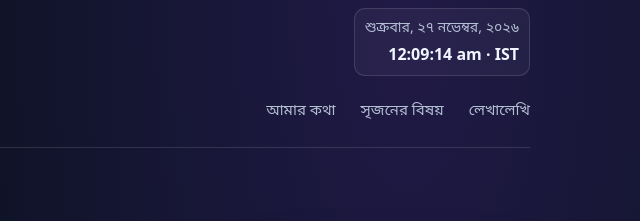
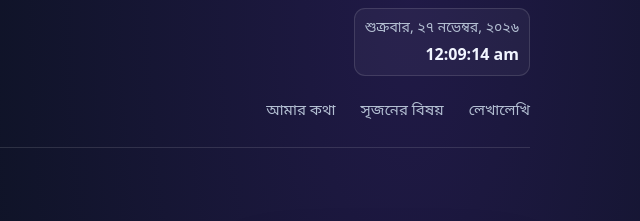
Before and after one commit to subratasds/subratasds.github.io, a plain HTML site: page index.html in a window 1280 px wide. Shown: the top 221 px of the page, 640-1280 px from the left. Drawn offline with Linux system fonts and the light colour scheme.

Commit message:
Remove IST label from clock

```diff
--- a/index.html
+++ b/index.html
@@ -67,7 +67,7 @@
     const bnDigits=value=>String(value).replace(/[0-9]/g,d=>'০১২৩৪৫৬৭৮৯'[Number(d)]);
     const dateFormat=new Intl.DateTimeFormat('bn-BD',{timeZone:'Asia/Kolkata',weekday:'long',day:'numeric',month:'long',year:'numeric'});
     const timeFormat=new Intl.DateTimeFormat('en-IN',{timeZone:'Asia/Kolkata',hour:'2-digit',minute:'2-digit',second:'2-digit',hour12:true});
-    function updateClock(){const now=new Date();document.getElementById('live-date').textContent=dateFormat.format(now);document.getElementById('live-time').textContent=timeFormat.format(now)+' · IST';}
+    function updateClock(){const now=new Date();document.getElementById('live-date').textContent=dateFormat.format(now);document.getElementById('live-time').textContent=timeFormat.format(now);}
     updateClock();setInterval(updateClock,1000);
     document.getElementById('year').textContent=bnDigits(new Date().getFullYear());
     const storageKey='amar-srijoner-jogot-entries-v1';
```
